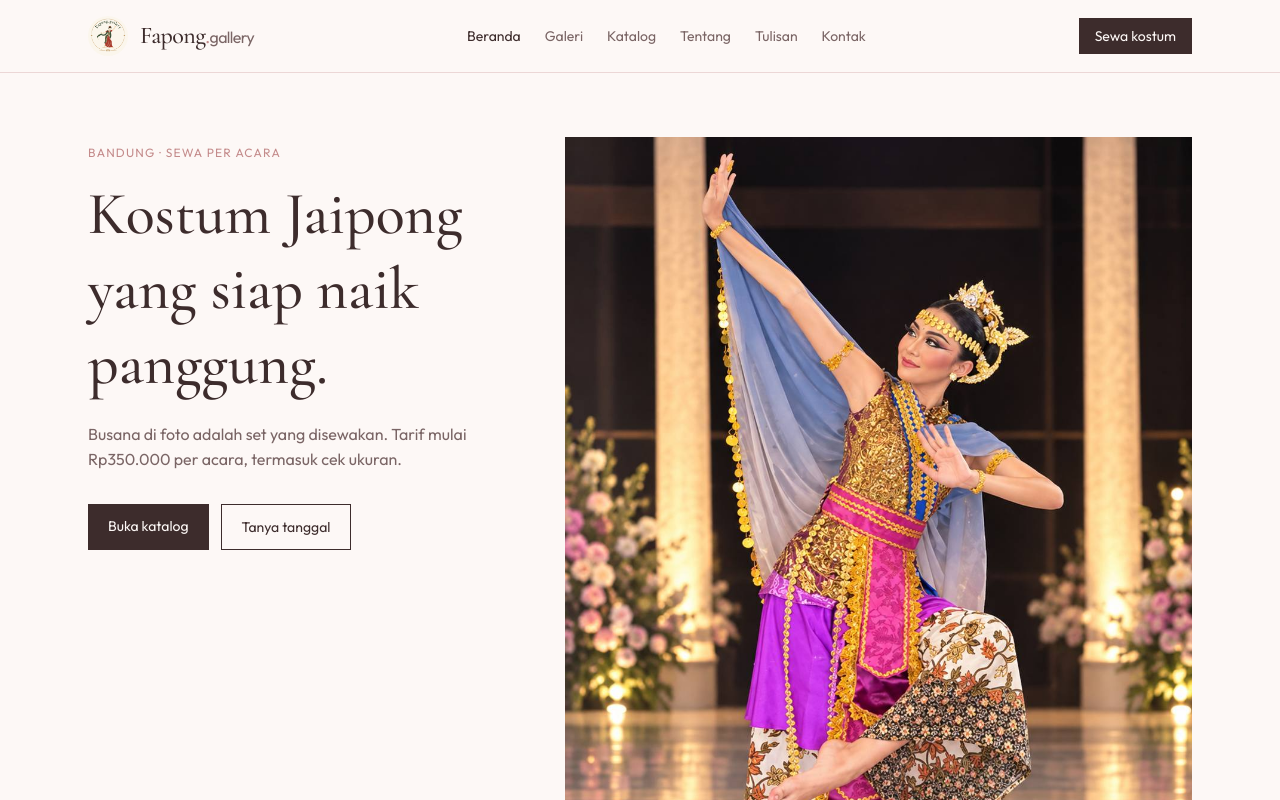
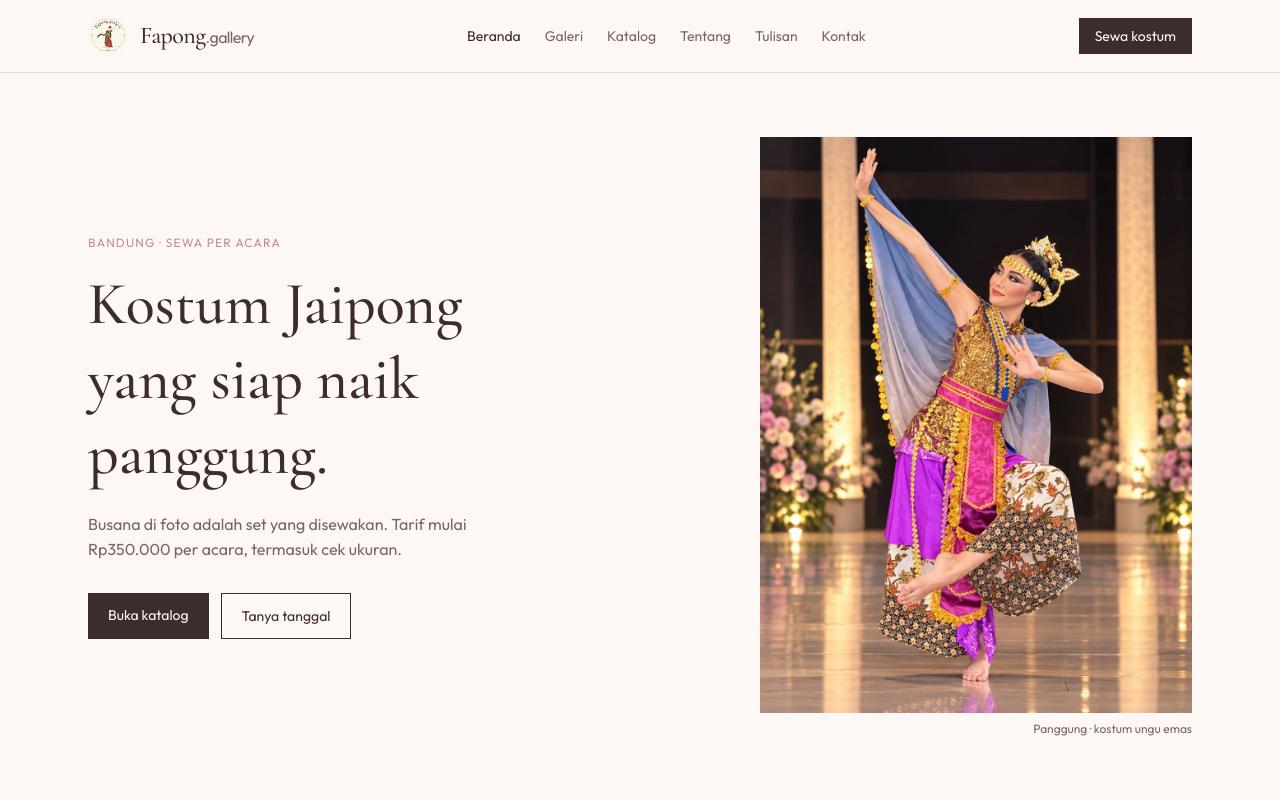
Before and after one commit to BangKale/fapong, a React (Vite) app: page / in a window 1280 px wide. Shown: the top 800 px of the page. Built offline with nearby package versions, Linux system fonts and the light colour scheme.

Commit message:
Center the home and about text beside the photo

```diff
--- a/src/pages/About.tsx
+++ b/src/pages/About.tsx
@@ -9,10 +9,10 @@ const points = [
 export function AboutPage() {
   return (
     <main>
-      <section className="mx-auto grid max-w-6xl items-start gap-10 px-6 py-12 md:grid-cols-2">
-        <div className="md:pt-2">
+      <section className="mx-auto flex max-w-6xl flex-col items-center gap-10 px-6 py-12 md:flex-row">
+        <div className="w-full md:w-1/2">
           <p className="text-xs uppercase tracking-widest text-rose">Tentang</p>
-          <h1 className="mt-2 font-display text-5xl">Studio sewa, bukan etalase.</h1>
+          <h1 className="mt-2 font-display text-5xl leading-tight">Studio sewa, bukan etalase.</h1>
           <p className="mt-4 text-muted">
             Fapong.gallery ada supaya kostum Jaipong tetap naik panggung: hajatan, sekolah, dan pentas kota. Kami berbasis di Bandung.
           </p>
@@ -20,7 +20,11 @@ export function AboutPage() {
             Foto di situs ini diambil dari set yang sama. Kalau sebuah busana sedang dijahit, kami tidak menawarkannya untuk tanggal itu.
           </p>
         </div>
-        <img src="/imagine_images/catalog/c12.jpg" alt="Grup kostum hijau putih" className="h-auto w-full" />
+        <img
+          src="/imagine_images/catalog/c12.jpg"
+          alt="Grup kostum hijau putih"
+          className="ml-auto block h-auto max-h-[72vh] w-auto max-w-full md:w-1/2"
+        />
       </section>
       <section className="border-t border-rose/30">
         <ol className="mx-auto grid max-w-6xl md:grid-cols-3">
--- a/src/pages/Home.tsx
+++ b/src/pages/Home.tsx
@@ -4,8 +4,8 @@ import { events, featured, rate } from "@/data/content";
 export function Home() {
   return (
     <main>
-      <section className="mx-auto grid max-w-6xl items-start gap-10 px-6 py-12 md:grid-cols-12 md:py-16">
-        <div className="md:col-span-5 md:pt-2">
+      <section className="mx-auto flex max-w-6xl flex-col items-center gap-10 px-6 py-12 md:flex-row md:py-16">
+        <div className="w-full md:w-5/12">
           <p className="text-xs uppercase tracking-widest text-rose">Bandung · sewa per acara</p>
           <h1 className="mt-4 font-display text-5xl leading-tight md:text-6xl">
             Kostum Jaipong yang siap naik panggung.
@@ -22,9 +22,13 @@ export function Home() {
             </a>
           </div>
         </div>
-        <figure className="md:col-span-7">
-          <img src="/imagine_images/hero_stage.jpg" alt="Penari Jaipong di panggung" className="h-auto w-full" />
-          <figcaption className="mt-2 text-xs text-muted">Panggung · kostum ungu emas</figcaption>
+        <figure className="w-full md:w-7/12">
+          <img
+            src="/imagine_images/hero_stage.jpg"
+            alt="Penari Jaipong di panggung"
+            className="ml-auto block h-auto max-h-[72vh] w-auto max-w-full"
+          />
+          <figcaption className="mt-2 text-right text-xs text-muted">Panggung · kostum ungu emas</figcaption>
         </figure>
       </section>
       <section className="border-y border-rose/30">
```
